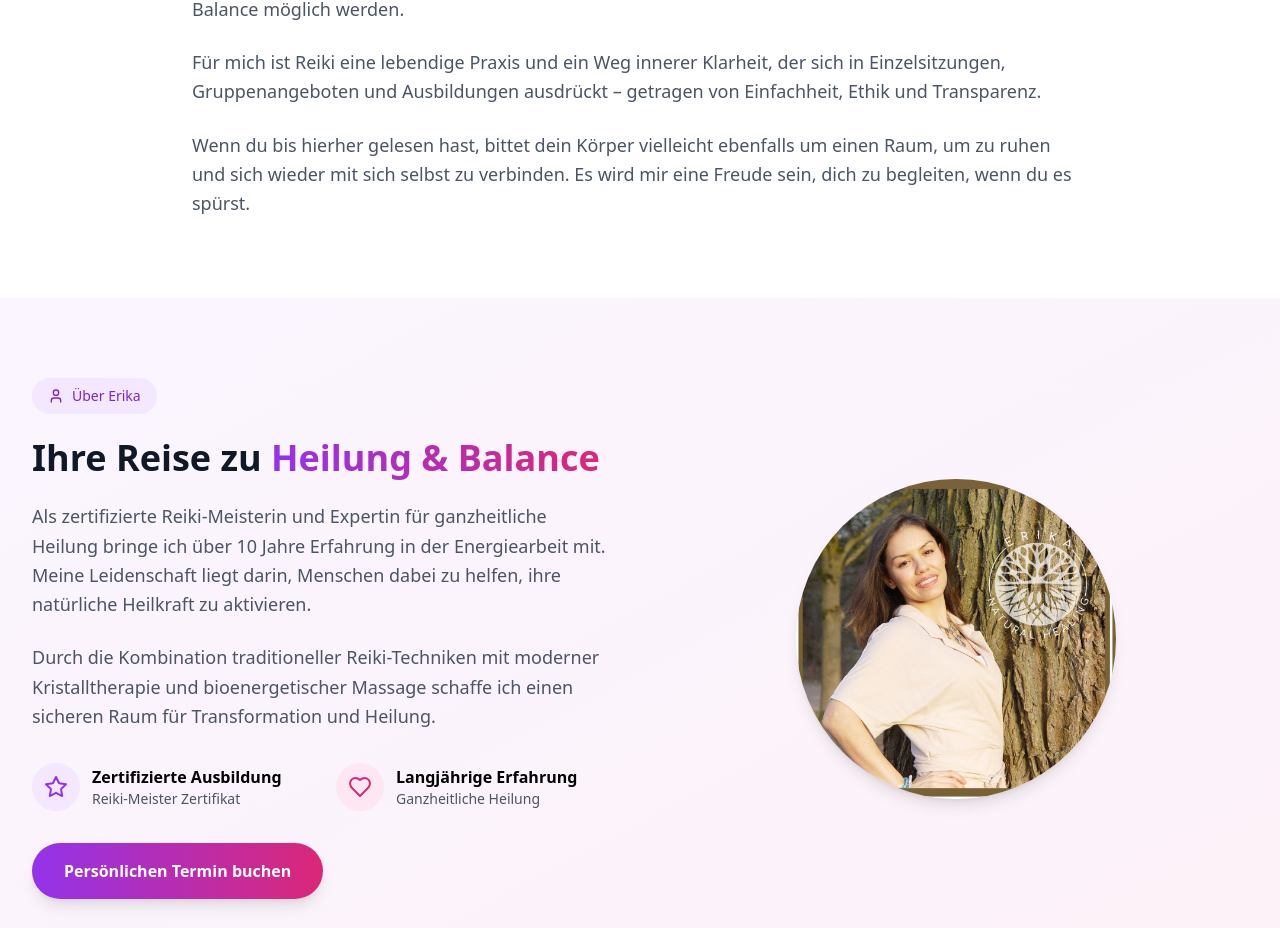
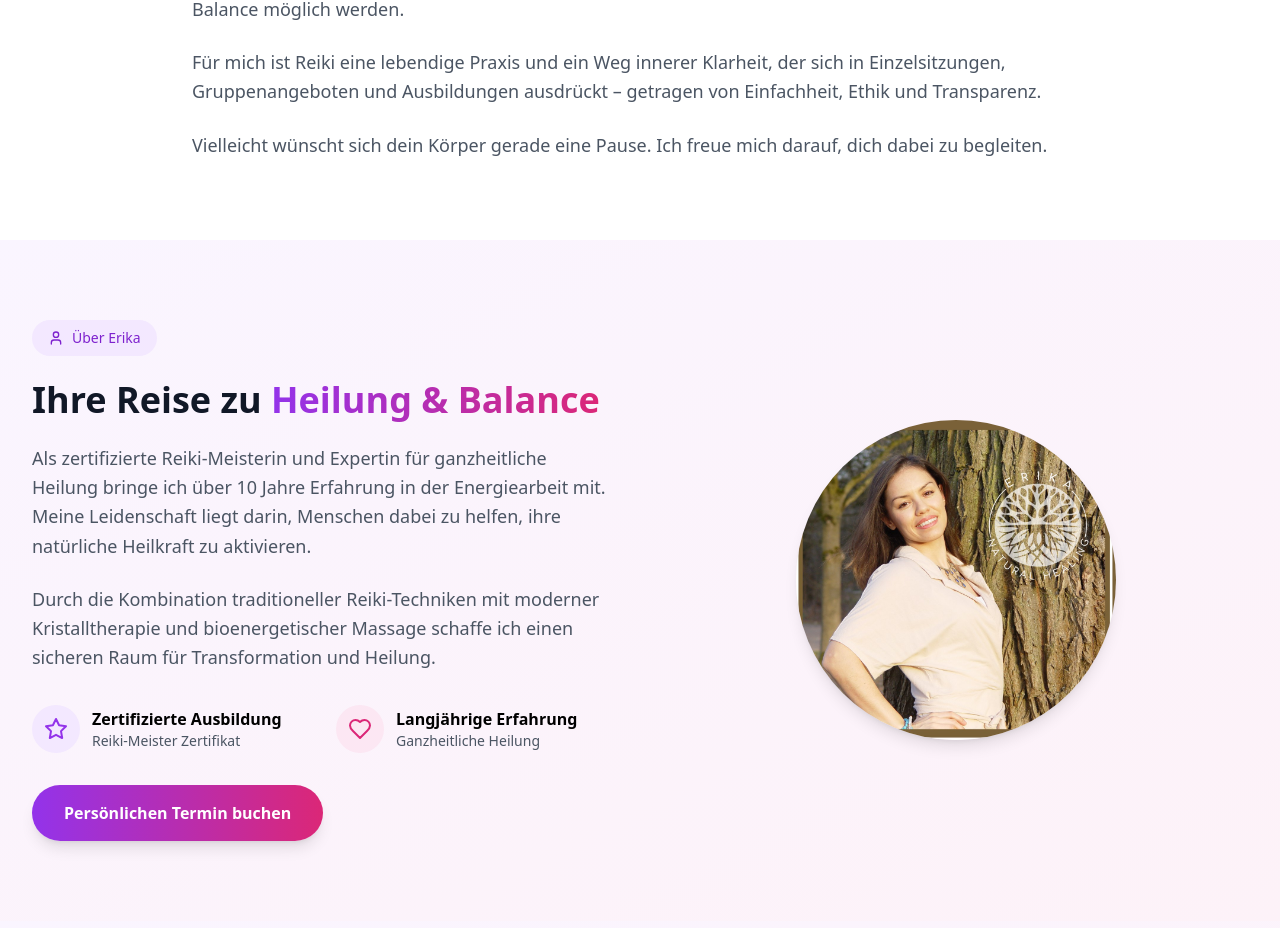
Before and after one commit to Tugendboldo/Reiki, a React (Vite) app: page / in a window 1280 px wide. Shown: the part 2155-3083 px from the top of the page. Built offline with nearby package versions, Linux system fonts and the light colour scheme; no server answers.

Commit message:
Updated translations.ts

```diff
--- a/src/data/translations.ts
+++ b/src/data/translations.ts
@@ -51,7 +51,7 @@ export const translations = {
         'Es werden keine Diagnosen gestellt und keine gesundheitlichen Zustände interpretiert.',
         'Meine Aufgabe besteht darin, einen sicheren Rahmen zu schaffen, in dem Selbstregulation und innere Balance möglich werden.',
         'Für mich ist Reiki eine lebendige Praxis und ein Weg innerer Klarheit, der sich in Einzelsitzungen, Gruppenangeboten und Ausbildungen ausdrückt – getragen von Einfachheit, Ethik und Transparenz.',
-        'Wenn du bis hierher gelesen hast, bittet dein Körper vielleicht ebenfalls um einen Raum, um zu ruhen und sich wieder mit sich selbst zu verbinden. Es wird mir eine Freude sein, dich zu begleiten, wenn du es spürst.'
+        'Vielleicht wünscht sich dein Körper gerade eine Pause. Ich freue mich darauf, dich dabei zu begleiten.'
       ]
     },
     about: {
```
